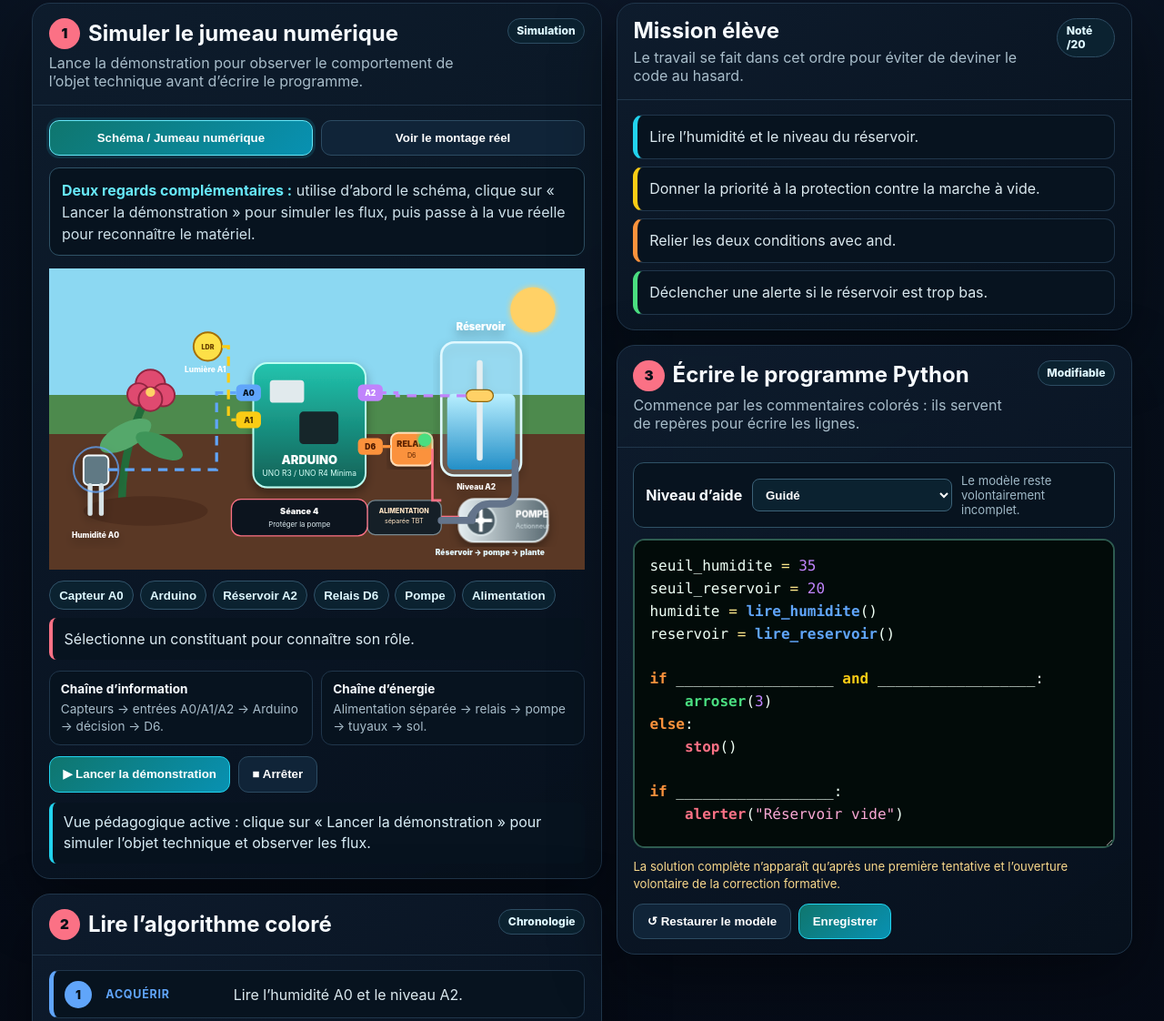
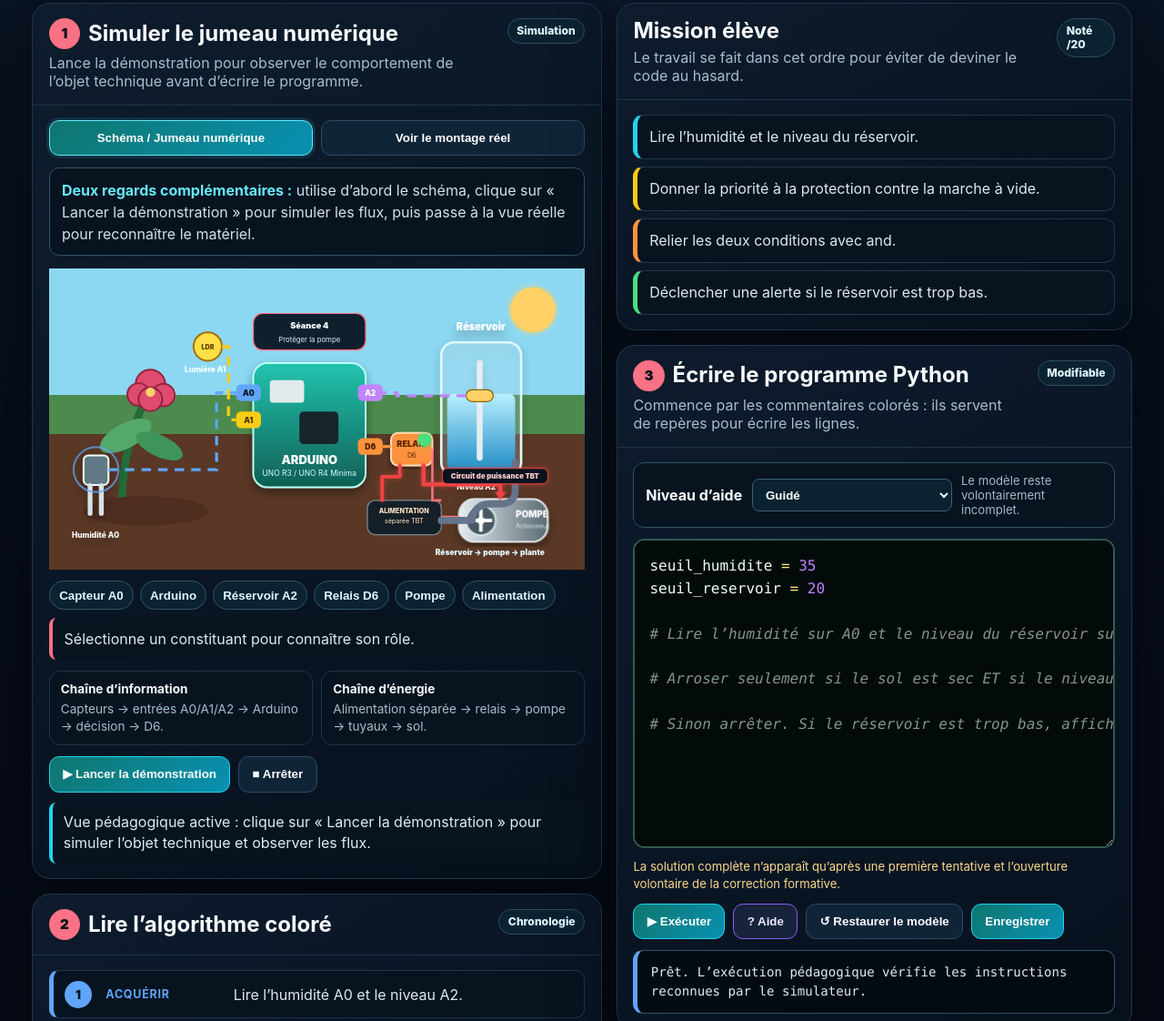
Before and after one commit to PLL-process/sequences-arduino, a plain HTML site: page seance-4.html in a window 1280 px wide. Shown: the part 473-1595 px from the top of the page at 91% size. Drawn offline with Linux system fonts and the light colour scheme.

Commit message:
Activer l’aide, l’exécution et le jumeau clarifié en séance 4

```diff
--- a/seance-4.html
+++ b/seance-4.html
@@ -5,13 +5,15 @@
   <meta name="viewport" content="width=device-width,initial-scale=1">
   <title>Séance 4 — Protéger la pompe</title>
   <link rel="stylesheet" href="parcours-premium.css?v=1">
-  <link rel="stylesheet" href="parcours-v2.css?v=2">
+  <link rel="stylesheet" href="parcours-v2.css?v=4">
 </head>
 <body data-session="4">
   <noscript>JavaScript est nécessaire.</noscript>
   <script defer src="parcours-premium.js?v=1"></script>
   <script defer src="session-learning-v2.js?v=1"></script>
   <script defer src="session-dual-view-guard.js?v=1"></script>
+  <script defer src="twin-clarity-v3.js?v=1"></script>
+  <script defer src="session-code-v3.js?v=1"></script>
   <script defer src="image-lightbox.js?v=2"></script>
 </body>
 </html>
```
